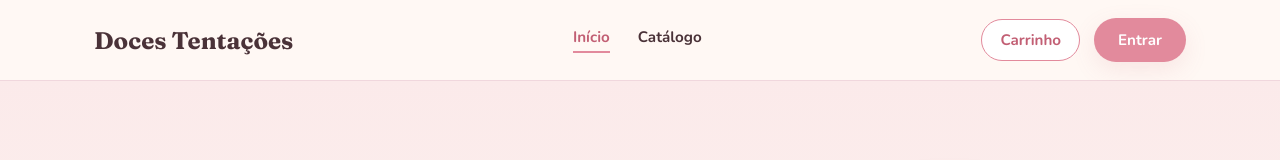
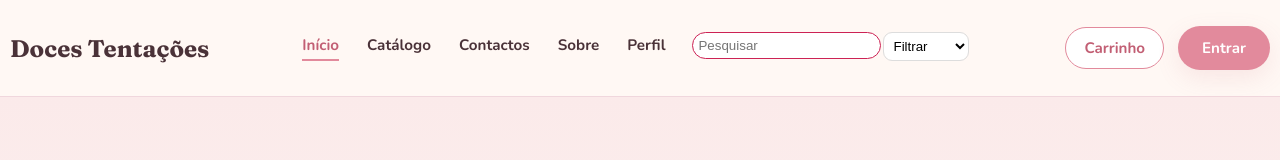
Before and after one commit to FidelMaluto/confeitaria-lissandra, a React (Vite) app in the folder frontend/: page / in a window 1280 px wide. Shown: the top 160 px of the page. Built offline with nearby package versions, Linux system fonts and the light colour scheme; no server answers.

Commit message:
Trabalhando no header

```diff
--- a/frontend/src/components/Header.jsx
+++ b/frontend/src/components/Header.jsx
@@ -13,13 +13,52 @@ export default function Header() {
     borderBottom: isActive ? '2px solid var(--color-rose)' : '2px solid transparent',
     paddingBottom: 4,
   });
+  const linkStyle2 = ({ isActive }) => ({
+    display: 'flex',
+    justifyContent: 'space-between',
+    fontWeight: 700,
+    fontSize: '0.95rem',
+    color: isActive ? 'var(--color-rose-deep)' : 'var(--color-cocoa)',
+    paddingBottom: 4,
+  });
+  const inputStyle = ({
+    borderRadius: '15px',
+    padding: '5px',
+    outline: 'solid 1px #c25',
+    border: 'none',
+    marginInline: '',
+  });
+  const selectStyle = ({
+    borderRadius: '8px',
+    padding: '5px',
+    outline: 'solid 1px #ddd',
+    border: 'none',
+    wiidth: '2rem',
+    marginInline: '.5vh',
+    background: 'white',
+  });
+
 
   return (
-    <header style={{ background: 'var(--color-cream)', borderBottom: '1px solid var(--color-border)' }}>
-      <div
-        className="container"
-        style={{ display: 'flex', alignItems: 'center', justifyContent: 'space-between', padding: '18px 24px' }}
-      >
+    <header
+      style={{
+        background: 'var(--color-cream)',
+        borderBottom: '1px solid var(--color-border)',
+        width: '100%',
+      }}
+    >
+  <div
+    className="container"
+    style={{
+      display: 'flex',
+      alignItems: 'center',
+      justifyContent: 'space-between',
+      padding: '26px 10px',
+      width: '100%',
+      maxWidth: 'none',
+      background: 'var(--color-cream)',
+    }}
+  >
         <Link to="/" style={{ fontFamily: 'var(--font-display)', fontSize: '1.5rem', fontWeight: 700 }}>
           Doces Tentações
         </Link>
@@ -27,6 +66,16 @@ export default function Header() {
         <nav style={{ display: 'flex', gap: 28, alignItems: 'center' }}>
           <NavLink to="/" style={linkStyle} end>Início</NavLink>
           <NavLink to="/catalogo" style={linkStyle}>Catálogo</NavLink>
+          <NavLink to="/contactos" style={linkStyle} end>Contactos</NavLink>
+          <NavLink to="/sobre" style={linkStyle} end>Sobre</NavLink>
+          <NavLink to="/perfil" style={linkStyle} end>Perfil</NavLink>
+          <NavLink to="#" style={linkStyle2}><nav><input type='text' style={inputStyle} placeholder='Pesquisar'/></nav><select style={selectStyle}>
+            <option>Filtrar</option>
+            <option>Produtos</option>
+            <option>Cursos</option>
+            <option>Vagas</option>
+          </select>
+          </NavLink>
           {isAdmin && <NavLink to="/admin" style={linkStyle}>Painel Admin</NavLink>}
         </nav>
 
```
